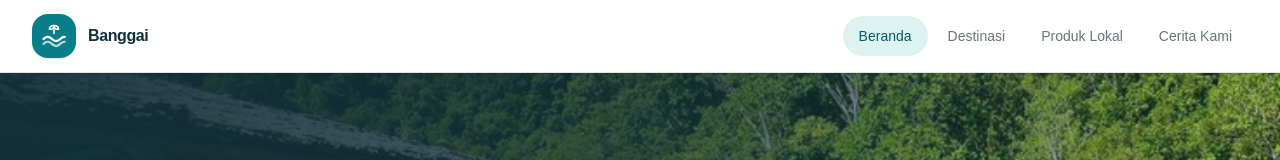
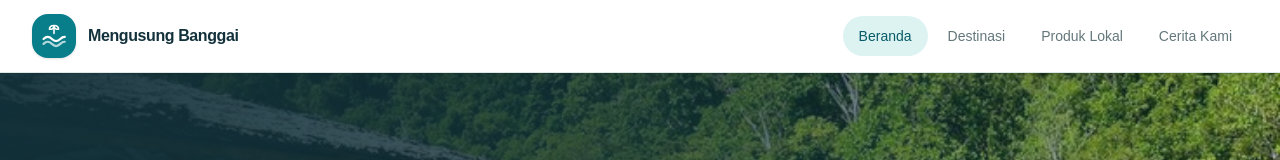
Before and after one commit to MonicaTasya/Mengusung-Banggai, a Next.js app: page / in a window 1280 px wide. Shown: the top 160 px of the page. Built offline with nearby package versions, Linux system fonts and the light colour scheme.

Commit message:
rename navbar

```diff
--- a/src/data/dictionary.ts
+++ b/src/data/dictionary.ts
@@ -1,7 +1,7 @@
 export type Language = "id" | "en";
 
 const id = {
-  "site.name": "Banggai",
+  "site.name": "Mengusung Banggai",
   "site.description":
     "Cerita pengabdian, masyarakat, dan pesisir Sumalata Timur.",
   "home.eyebrow": "KKN · Sumalata Timur",
@@ -61,7 +61,8 @@ const id = {
     "Kehidupan kota pelabuhan terhubung erat dengan laut.",
   "home.gallery.alt.village": "Ilustrasi suasana kampung pesisir Banggai",
   "home.gallery.title.village": "Kehidupan kepulauan",
-  "home.gallery.caption.village": "Keramahan warga menyambut setiap perjalanan.",
+  "home.gallery.caption.village":
+    "Keramahan warga menyambut setiap perjalanan.",
   "home.gallery.alt.reef": "Ilustrasi terumbu karang dan ikan tropis",
   "home.gallery.title.reef": "Kehidupan bawah laut",
   "home.gallery.caption.reef":
@@ -250,8 +251,7 @@ const en = {
   "home.gallery.caption.coast": "The sea is always part of island life.",
   "home.gallery.alt.hills": "Illustration of hills in the Banggai Islands",
   "home.gallery.title.hills": "A palace above the sea",
-  "home.gallery.caption.hills":
-    "A sea view from Banggai's historic district.",
+  "home.gallery.caption.hills": "A sea view from Banggai's historic district.",
   "home.gallery.alt.boat": "Illustration of a fishing boat on calm water",
   "home.gallery.title.boat": "Setting out to sea",
   "home.gallery.caption.boat":
@@ -263,7 +263,8 @@ const en = {
   "home.gallery.title.reef": "Life beneath the sea",
   "home.gallery.caption.reef":
     "The marine ecosystem is a treasure worth protecting.",
-  "home.gallery.alt.harvest": "Illustration of seafood from the Banggai Islands",
+  "home.gallery.alt.harvest":
+    "Illustration of seafood from the Banggai Islands",
   "home.gallery.title.harvest": "Life from the sea",
   "home.gallery.caption.harvest":
     "The sea sustains life in coastal communities.",
@@ -282,8 +283,7 @@ const en = {
   "destinations.locationSuffix": "Banggai",
   "destinations.category": "A place to explore",
   "destinations.emptyTitle": "No destinations in this area yet",
-  "destinations.emptyDescription":
-    "Choose another area to see destinations.",
+  "destinations.emptyDescription": "Choose another area to see destinations.",
   "destinations.placeholderAlt":
     "Illustration placeholder for a village destination",
   "products.eyebrow": "Local products",
```
